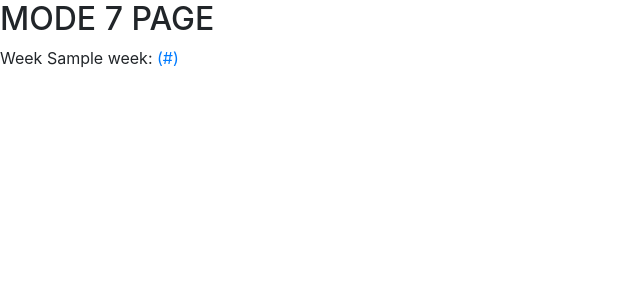
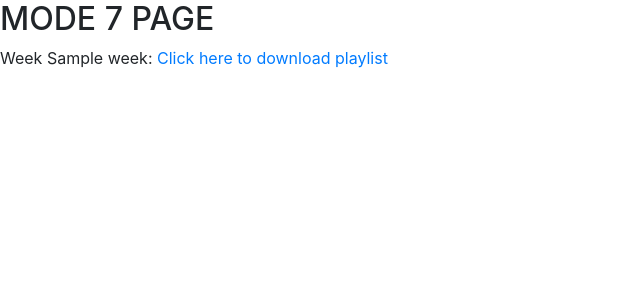
Before and after one commit to kotternaj/WREK-Project, a Django app: template shows/templates/shows/mode7.html in a window 1280 px wide. Shown: the top 300 px of the page, without its empty margins (0-640 px from the left). Run offline with Django 3.2, Linux system fonts and the light colour scheme; the template is opened without the code that fills it: most values are stand-ins (such as "Sample title", 1, 10 or a date in 2020); some libraries are stand-ins or nearby versions.

Commit message:
code cleanup

```diff
--- a/shows/templates/shows/mode7.html
+++ b/shows/templates/shows/mode7.html
@@ -7,12 +7,7 @@
 {% for week, link in playlist_links %}
 
 <p>Week {{ week }}:
-<a href="{{ link }}" src="{{ link }}">({{ link }})</a></p>
+<a href="{{ link }}" src="{{ link }}">Click here to download playlist</a></p>
 {% endfor %}
-<!-- {% for week in weeks %}
-<p>WEEK {{ week }}: </p>
-   {% for url in urls %}<a href="{{ urls }}" src="{{ urls }}">{{ mp3s }}></a>
-   {% endfor %}
-{% endfor %} -->
 
 {% endblock %}
--- a/shows/upload.py
+++ b/shows/upload.py
@@ -9,11 +9,8 @@ def upload_to_gcs(filepath, file):
     blob = bucket.blob(f"{filepath}/{file}")
     blob.upload_from_filename(file)
     url = blob.public_url
-    # return(url)
     print(f"MP3 URL - {url}")
-    # mp3_urls.append(url)
-    # return(mp3_urls)
-    # m3u = create_m3u(mp3_urls, filepath)
+
 
 if __name__ == '__main__':
     upload_to_gcs('Mode7/30', 'playlist.m3u')
```
Also changed, not shown: shows/views.py (+0 -13 lines).
